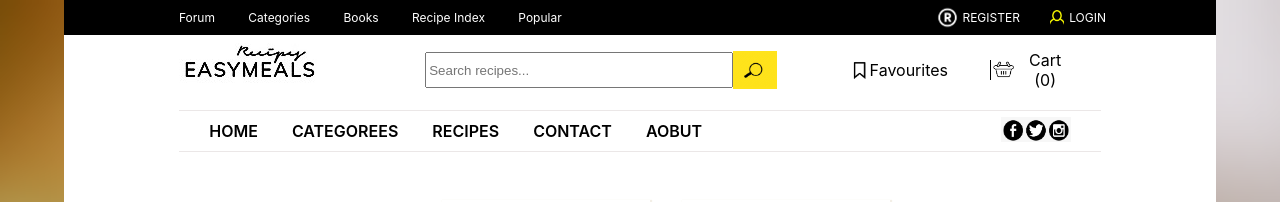
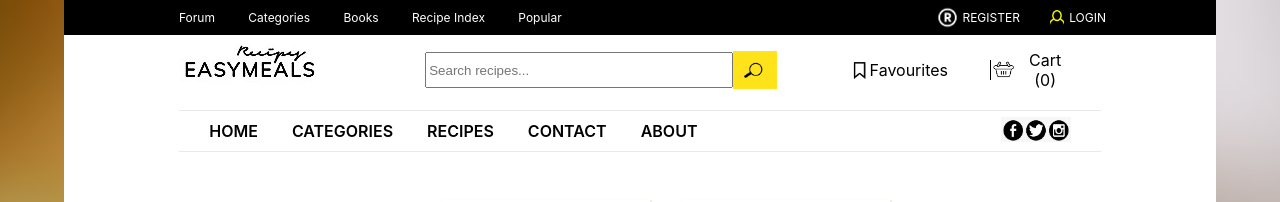
Before and after one commit to govindkushwaha/easymeals, a React (Create React App) app: page / in a window 1280 px wide. Shown: the top 202 px of the page. Built offline with nearby package versions, Linux system fonts and the light colour scheme; grey boxes are pictures that could not be loaded.

Commit message:
spelling correction

```diff
--- a/src/Component/Header/Header.js
+++ b/src/Component/Header/Header.js
@@ -39,10 +39,10 @@ const Header = () => {
         <div className="novabar">
             <div className="left">
                 <span>HOME</span>
-                <span> CATEGOREES</span>
+                <span> CATEGORIES</span>
                 <span> RECIPES</span>
                 <span> CONTACT</span>
-                <span> AOBUT</span>
+                <span> ABOUT</span>
             </div>
             <div className="right">
                 <span className="socialMedia"> <img alt='media Logo' src={socalMediaLogo} /></span>
```
